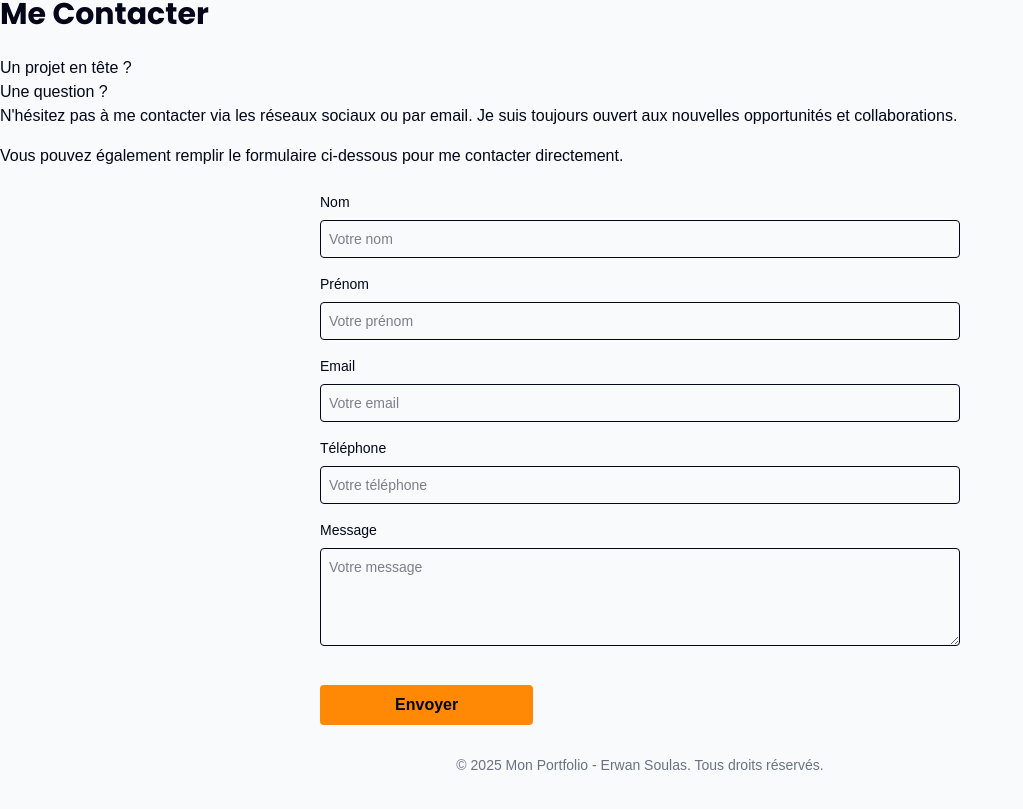
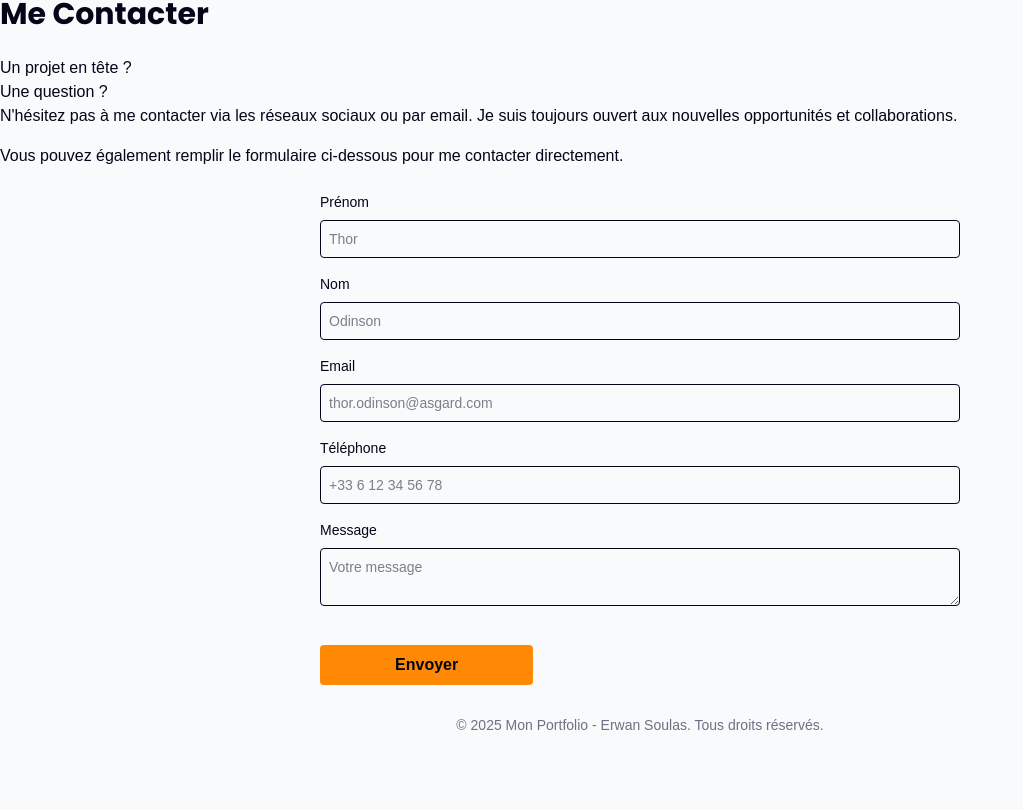
Before and after one commit to MisterWaner/portfolio, a Next.js app: page / in a window 1280 px wide. Shown: the part 2415-3224 px from the top of the page, without its empty margins (0-1023 px from the left). After the commit the page ends 3196 px from the top, so only its background shows below. Built offline with nearby package versions, Linux system fonts and the light colour scheme.

Commit message:
11th commit: --ADD contact form logic with resend

```diff
--- a/package.json
+++ b/package.json
@@ -9,11 +9,15 @@
     "lint": "next lint"
   },
   "dependencies": {
+    "@hookform/resolvers": "^5.2.1",
+    "@react-email/components": "^0.4.0",
+    "libphonenumber-js": "^1.12.10",
     "lucide-react": "^0.525.0",
     "next": "15.3.5",
     "react": "^19.0.0",
     "react-dom": "^19.0.0",
     "react-hook-form": "^7.61.1",
+    "resend": "^4.7.0",
     "usehooks-ts": "^3.1.1",
     "zod": "^4.0.14"
   },
--- /dev/null
+++ b/src/app/api/contact/route.ts
@@ -0,0 +1,35 @@
+import { Resend } from "resend";
+import ContactTemplate from "@/components/emails/ContactTemplate";
+import { NextResponse } from "next/server";
+
+const resend = new Resend(process.env.RESEND_API_KEY);
+
+export async function POST(request: Request) {
+    try {
+        const body = await request.json()
+
+        const { firstName, name, email, phone, message } = body;
+
+        const response = await resend.emails.send({
+            from: 'Formulaire de contact portfolio <onboarding@resend.dev>',
+            to: process.env.CONTACT_RECEIVER!,
+            subject: `Nouveau message de ${firstName} ${name}`,
+            react: ContactTemplate({
+                firstName,
+                name,
+                email,
+                phone,
+                message,
+            }),
+        });
+
+        if (!response) {
+            return NextResponse.json({ error: 'Failed to send email' }, { status: 500 });
+        }
+
+        return NextResponse.json({ success: true, message: 'Email sent successfully' });
+    } catch (error) {
+        console.error('Error sending email:', error);
+        return NextResponse.json({ error: 'Internal Server Error' }, { status: 500 });
+    }
+}
--- /dev/null
+++ b/src/components/emails/ContactTemplate.tsx
@@ -0,0 +1,101 @@
+import {
+    Html,
+    Head,
+    Body,
+    Container,
+    Preview,
+    Font,
+    Heading,
+    Text,
+    Section,
+} from '@react-email/components';
+
+type ContactTemplateProps = {
+    firstName: string;
+    name: string;
+    email: string;
+    phone: string;
+    message: string;
+};
+
+export default function ContactTemplate({
+    firstName,
+    name,
+    email,
+    phone,
+    message,
+}: ContactTemplateProps) {
+    return (
+        <Html>
+            <Head>
+                <Font
+                    fontFamily='Roboto'
+                    fallbackFontFamily='Arial'
+                    webFont={{
+                        url: 'https://fonts.googleapis.com/css2?family=Roboto:wght@400;700&display=swap',
+                        format: 'woff2',
+                    }}
+                />
+            </Head>
+            <Preview>
+                Nouveau message de {firstName} {name}
+            </Preview>
+            <Body
+                style={{
+                    fontFamily: 'Roboto, Arial, sans-serif',
+                    padding: '20px',
+                    margin: '0 auto',
+                    maxWidth: '600px',
+                }}
+            >
+                <Container
+                    style={{
+                        fontFamily: 'Roboto, Arial, sans-serif',
+                        padding: '20px',
+                        margin: '0 auto',
+                        maxWidth: '600px',
+                    }}
+                >
+                    <Section>
+                        <Heading
+                            as='h1'
+                            style={{
+                                marginBottom: '10px',
+                                fontSize: '24px',
+                                fontWeight: '700',
+                            }}
+                        >
+                            Bonjour tu as un nouveau message de {firstName}{' '}
+                            {name}.
+                        </Heading>
+                        <Text
+                            style={{
+                                marginBottom: '10px',
+                                fontSize: '16px',
+                                fontStyle: 'italic',
+                            }}
+                        >
+                            Email: {email}
+                        </Text>
+                        <Text
+                            style={{
+                                marginBottom: '10px',
+                                fontSize: '16px',
+                            }}
+                        >
+                            Téléphone: {phone}
+                        </Text>
+                        <Text
+                            style={{
+                                marginBottom: '10px',
+                                fontSize: '16px',
+                            }}
+                        >
+                            Message: {message}
+                        </Text>
+                    </Section>
+                </Container>
+            </Body>
+        </Html>
+    );
+}
--- a/src/components/ui/Contact/Form.tsx
+++ b/src/components/ui/Contact/Form.tsx
@@ -1,16 +1,96 @@
+'use client';
+import { useForm } from 'react-hook-form';
+import { zodResolver } from '@hookform/resolvers/zod';
+
+import { formSchema, formSchemaType } from '@/lib/schemas';
 import Input from './Input';
 import Textarea from './Textarea';
 import Button from '../Button';
 
 export default function Form() {
+    const {
+        register,
+        handleSubmit,
+        reset,
+        formState: { errors },
+    } = useForm<formSchemaType>({
+        resolver: zodResolver(formSchema),
+        mode: 'onTouched',
+    });
+
+    const onSubmit = async (data: formSchemaType) => {
+        console.log('Form submitted:', data);
+
+        try {
+            const response = await fetch('/api/contact', {
+                method: 'POST',
+                headers: {
+                    'Content-Type': 'application/json',
+                },
+                body: JSON.stringify(data),
+            });
+
+            if (!response.ok) {
+                throw new Error('Failed to send form data');
+            }
+
+            alert('Formulaire envoyé avec succès !');
+            reset();
+        } catch (error) {
+            console.error('Error submitting form:', error);
+            alert(
+                "Une erreur est survenue lors de l'envoi du formulaire. Veuillez réessayer plus tard."
+            );
+        }
+    };
     return (
-        <form className='lg:w-1/2 w-full mx-auto space-y-4'>
-            <Input id='name' label='Nom' placeholder='Votre nom' type='text' />
-            <Input id='firstName' label='Prénom' placeholder='Votre prénom' type='text' />
-            <Input id='email' label='Email' placeholder='Votre email' type='email' />
-            <Input id='phone' label='Téléphone' placeholder='Votre téléphone' type='tel' />
-            <Textarea id='message' className='mb-4' />
-            <Button type='submit' className='w-full sm:w-1/2 md:w-1/3'>Envoyer</Button>
+        <form
+            className='lg:w-1/2 w-full mx-auto space-y-4'
+            onSubmit={handleSubmit(onSubmit)}
+        >
+            <Input
+                id='firstName'
+                label='Prénom'
+                placeholder='Thor'
+                type='text'
+                {...register('firstName')}
+                error={errors.firstName?.message}
+            />
+            <Input
+                id='name'
+                label='Nom'
+                placeholder='Odinson'
+                type='text'
+                {...register('name')}
+                error={errors.name?.message}
+            />
+            <Input
+                id='email'
+                label='Email'
+                placeholder='thor.odinson@asgard.com'
+                type='email'
+                {...register('email')}
+                error={errors.email?.message}
+            />
+            <Input
+                id='phone'
+                label='Téléphone'
+                placeholder='+33 6 12 34 56 78'
+                type='tel'
+                {...register('phone')}
+                error={errors.phone?.message}
+            />
+            <Textarea
+                id='message'
+                label='Message'
+                placeholder='Votre message'
+                className='mb-4'
+                {...register('message')}
+                error={errors.message?.message}
+            />
+            <Button type='submit' className='w-full sm:w-1/2 md:w-1/3'>
+                Envoyer
+            </Button>
         </form>
     );
 }
--- a/src/components/ui/Contact/Input.tsx
+++ b/src/components/ui/Contact/Input.tsx
@@ -1,29 +1,36 @@
-import React from 'react';
+import React, { forwardRef } from 'react';
 
-interface InputProps {
+type InputProps = {
     id?: string;
     label: string;
     placeholder?: string;
     type?: string;
     className?: string;
-}
+    error?: string;
+} & React.InputHTMLAttributes<HTMLInputElement>;
 
-export default function Input({
-    label,
-    placeholder,
-    type,
-    className,
-    id
-}: InputProps) {
+const Input = forwardRef<HTMLInputElement, InputProps>(
+    ({ label, placeholder, type, className, id, error, ...rest }, ref) => {
         return (
             <>
-            <label className='block text-sm mb-2'>{label}</label>
+                <label htmlFor={id} className='block text-sm mb-2'>
+                    {label}
+                </label>
                 <input
+                    ref={ref}
                     id={id}
                     type={type}
                     placeholder={placeholder}
-                className={`border p-2 text-sm rounded w-full focus:border-cyan-400 ${className}`}
+                    className={`border p-2 text-sm rounded w-full focus:border-cyan-400 ${
+                        error ? 'border-red-500' : ''
+                    } ${className || ''}`}
+                    {...rest}
                 />
+                {error && <p className='text-red-500 text-sm'>{error}</p>}
             </>
         );
     }
+);
+
+Input.displayName = 'Input';
+export default Input;
--- a/src/components/ui/Contact/Textarea.tsx
+++ b/src/components/ui/Contact/Textarea.tsx
@@ -1,20 +1,34 @@
-import React from 'react';
+import React, { forwardRef } from 'react';
 
-interface TextareaProps {
+type TextareaProps = {
+    label: string;
+    placeholder?: string;
     className?: string;
     id?: string;
-}
+    error?: string;
+} & React.TextareaHTMLAttributes<HTMLTextAreaElement>;
 
-export default function Textarea({ className, id }: TextareaProps) {
+const Textarea = forwardRef<HTMLTextAreaElement, TextareaProps>(
+    ({ className, id, label, error, placeholder, ...rest }, ref) => {
         return (
             <div>
-            <label className='block text-sm mb-2'>Message</label>
+                <label htmlFor={id} className='block text-sm mb-2'>
+                    {label}
+                </label>
                 <textarea
+                    ref={ref}
                     id={id}
-                placeholder='Votre message'
-                className={`border text-sm p-2 rounded w-full ${className}`}
-                rows={4}
+                    placeholder={placeholder}
+                    className={`border text-sm p-2 rounded w-full ${className} ${
+                        error ? 'border-red-500' : ''
+                    }`}
+                    {...rest}
                 />
+                {error && <p className='text-red-500 text-sm'>{error}</p>}
             </div>
         );
     }
+);
+
+Textarea.displayName = 'Textarea';
+export default Textarea;
--- a/src/lib/schemas.ts
+++ b/src/lib/schemas.ts
@@ -1,4 +1,5 @@
 import { z } from 'zod';
+import { parsePhoneNumberFromString } from 'libphonenumber-js';
 
 export const formSchema = z.object({
     name: z.string().min(1, { message: 'Le nom est requis' }).trim(),
@@ -9,12 +10,17 @@ export const formSchema = z.object({
         .lowercase()
         .trim(),
     phone: z
-        .string({})
+        .string()
         .min(1, { message: 'Le téléphone est requis' })
         .trim()
-        .optional(),
-    message: z
-        .string({ error: 'Le message est requis' })
-        .min(1, { message: 'Le message est requis' })
-        .trim(),
+        .refine(
+            (value) => {
+                const phoneNumber = parsePhoneNumberFromString(value);
+                return phoneNumber ? phoneNumber.isValid() : false;
+            },
+            { message: 'Numéro de téléphone invalide' }
+        ),
+    message: z.string().min(1, { message: 'Le message est requis' }).trim(),
 });
+
+export type formSchemaType = z.infer<typeof formSchema>;
```
Also changed, not shown: 1 other file (tests, documents, lock files or other folders). Lines whose indentation alone changed are shown as unchanged.
